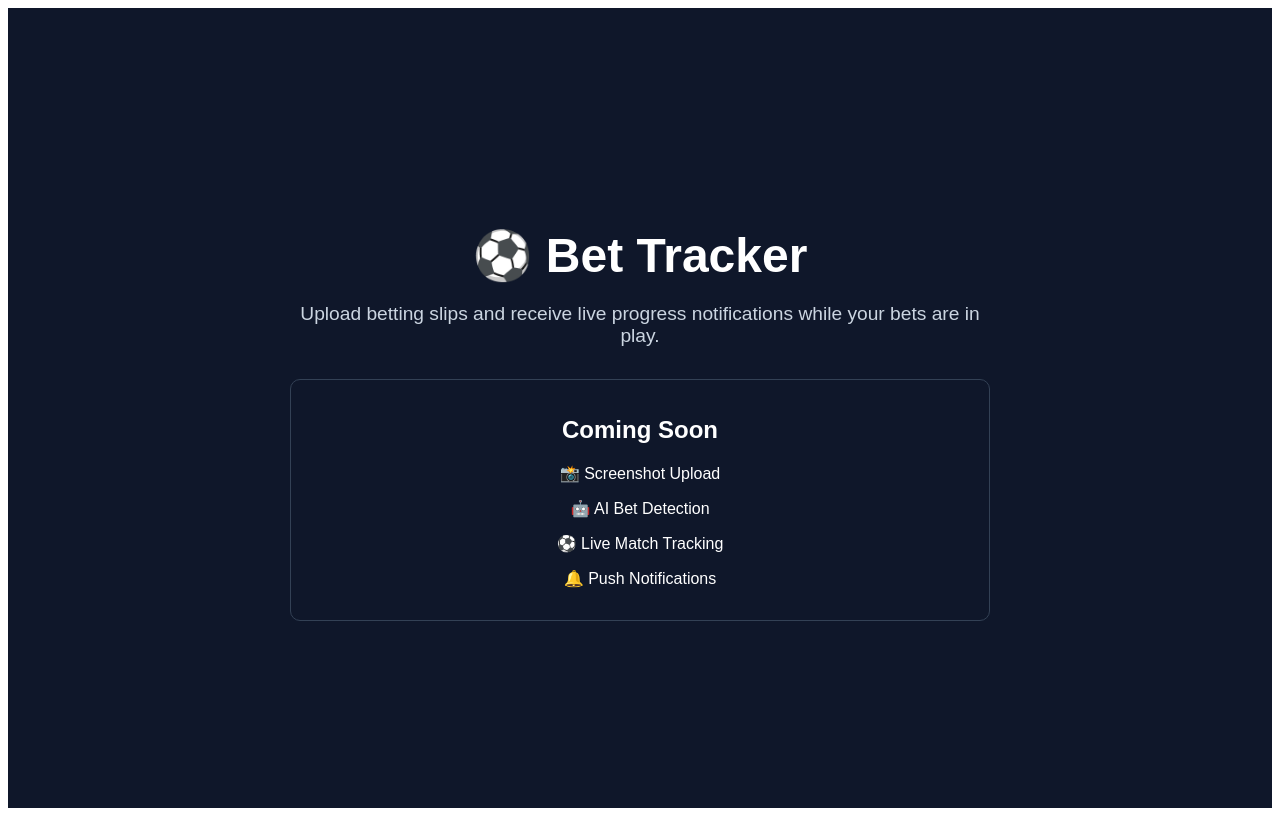
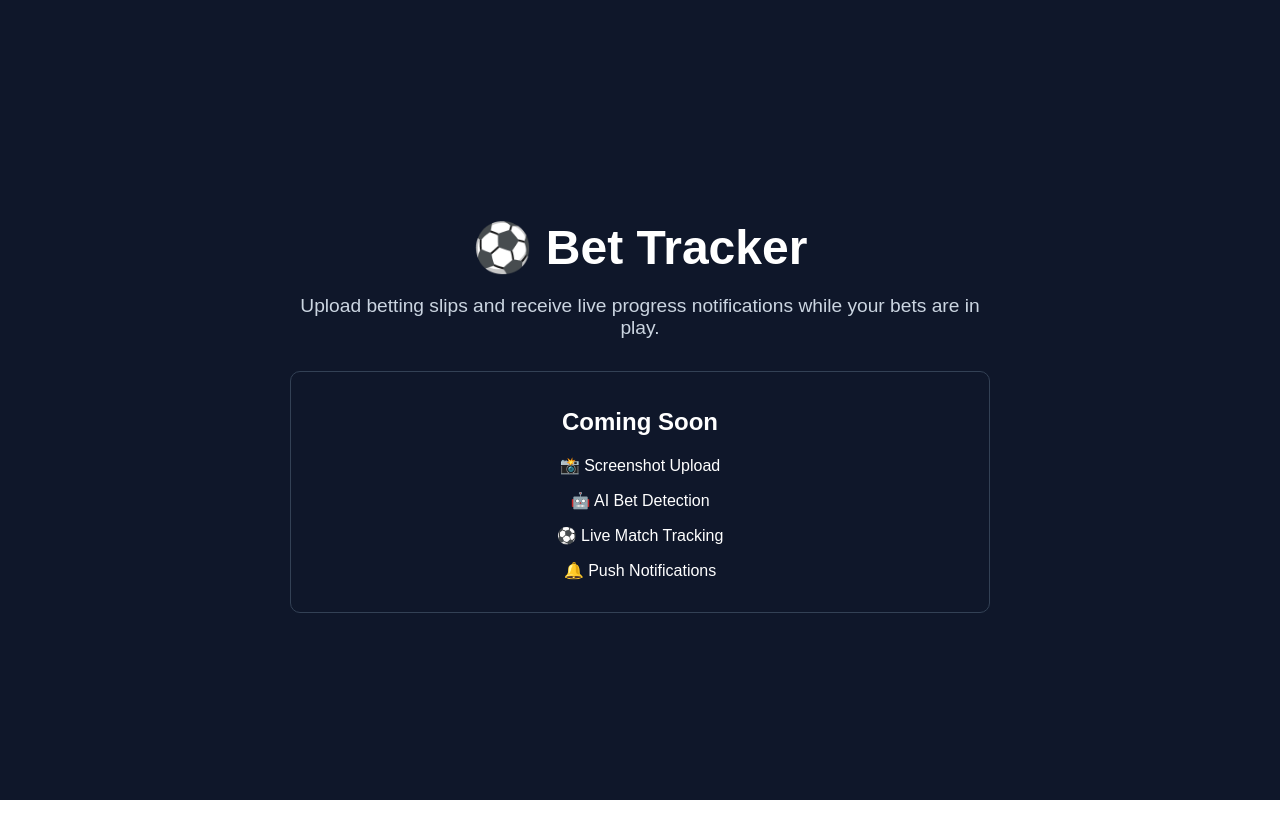
Before and after one commit to dcast-gif/Bet-Tracker, a Next.js app in the folder frontend/: page / in a window 1280 px wide. Built offline with nearby package versions, Linux system fonts and the light colour scheme.

Commit message:
Create layout.tsx

```diff
--- /dev/null
+++ b/frontend/src/app/layout.tsx
@@ -0,0 +1,18 @@
+import type { Metadata } from "next";
+
+export const metadata: Metadata = {
+  title: "Bet Tracker",
+  description: "Track live progress for sports betting slips.",
+};
+
+export default function RootLayout({
+  children,
+}: Readonly<{
+  children: React.ReactNode;
+}>) {
+  return (
+    <html lang="en">
+      <body style={{ margin: 0 }}>{children}</body>
+    </html>
+  );
+}
```
